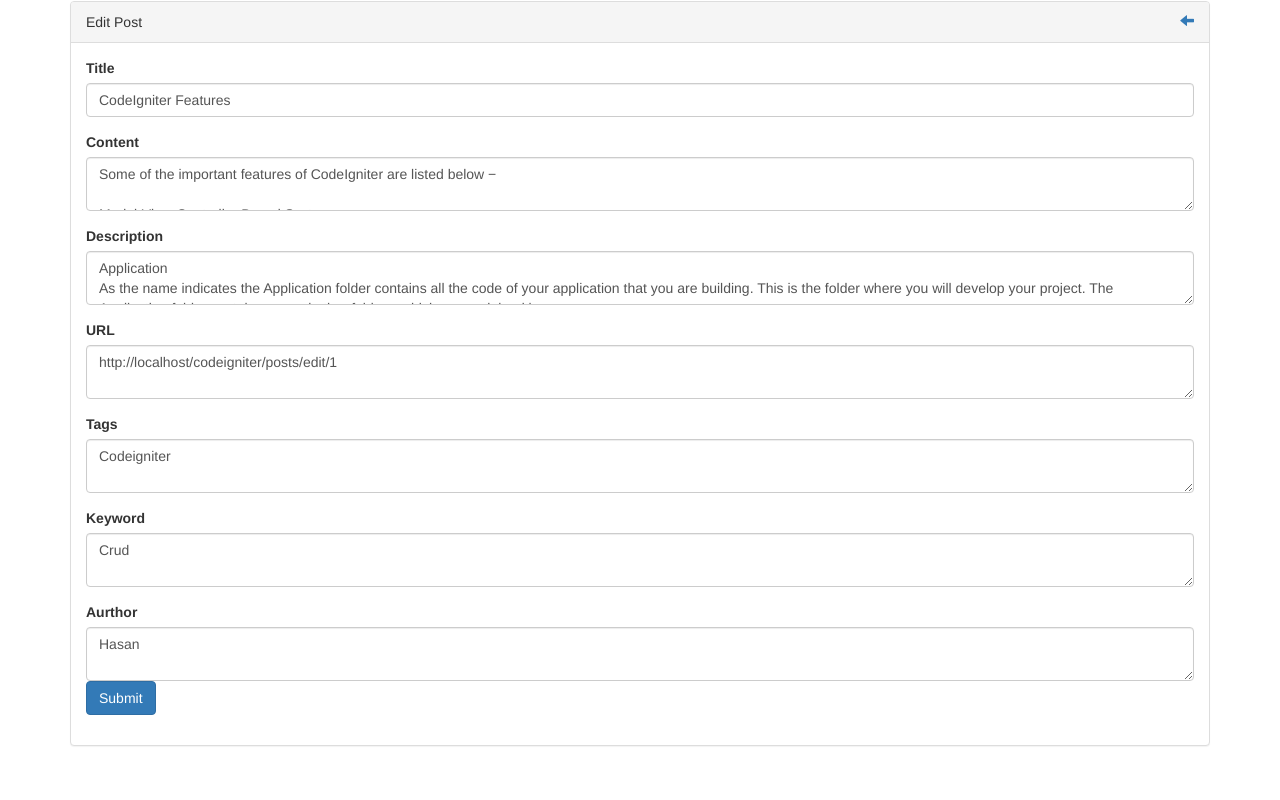
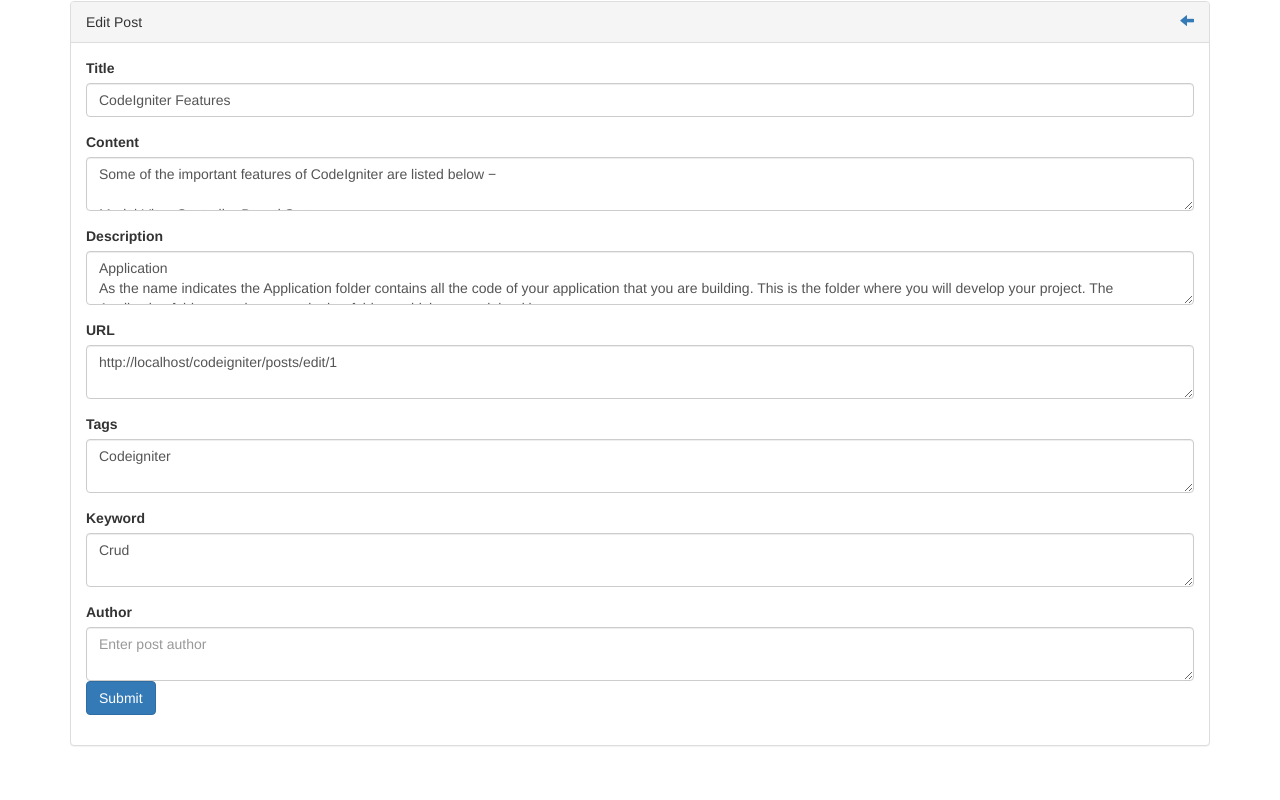
Before and after one commit to MahmudJion/codeigniter_post_crud, a CodeIgniter app: page /post/index.php/posts/edit/1 in a window 1280 px wide. Run offline with CodeIgniter, Linux system fonts and the light colour scheme; data comes from the database, SQL or seed files in the repository.

Commit message:
Update add-edit.php

```diff
--- a/application/views/posts/add-edit.php
+++ b/application/views/posts/add-edit.php
@@ -45,8 +45,8 @@
                             <?php echo form_error('content','<p class="text-danger">','</p>'); ?>
                         </div>
                         <div class="form-group">
-                            <label for="content">Aurthor</label>
-                            <textarea name="aurthor" class="form-control" placeholder="Enter post aurthor"><?php echo !empty($post['aurthor'])?$post['aurthor']:''; ?></textarea>
+                            <label for="content">Author</label>
+                            <textarea name="author" class="form-control" placeholder="Enter post author"><?php echo !empty($post['author'])?$post['author']:''; ?></textarea>
                             <?php echo form_error('content','<p class="text-danger">','</p>'); ?>
                         <input type="submit" name="postSubmit" class="btn btn-primary" value="Submit"/>
                     </form>
```
